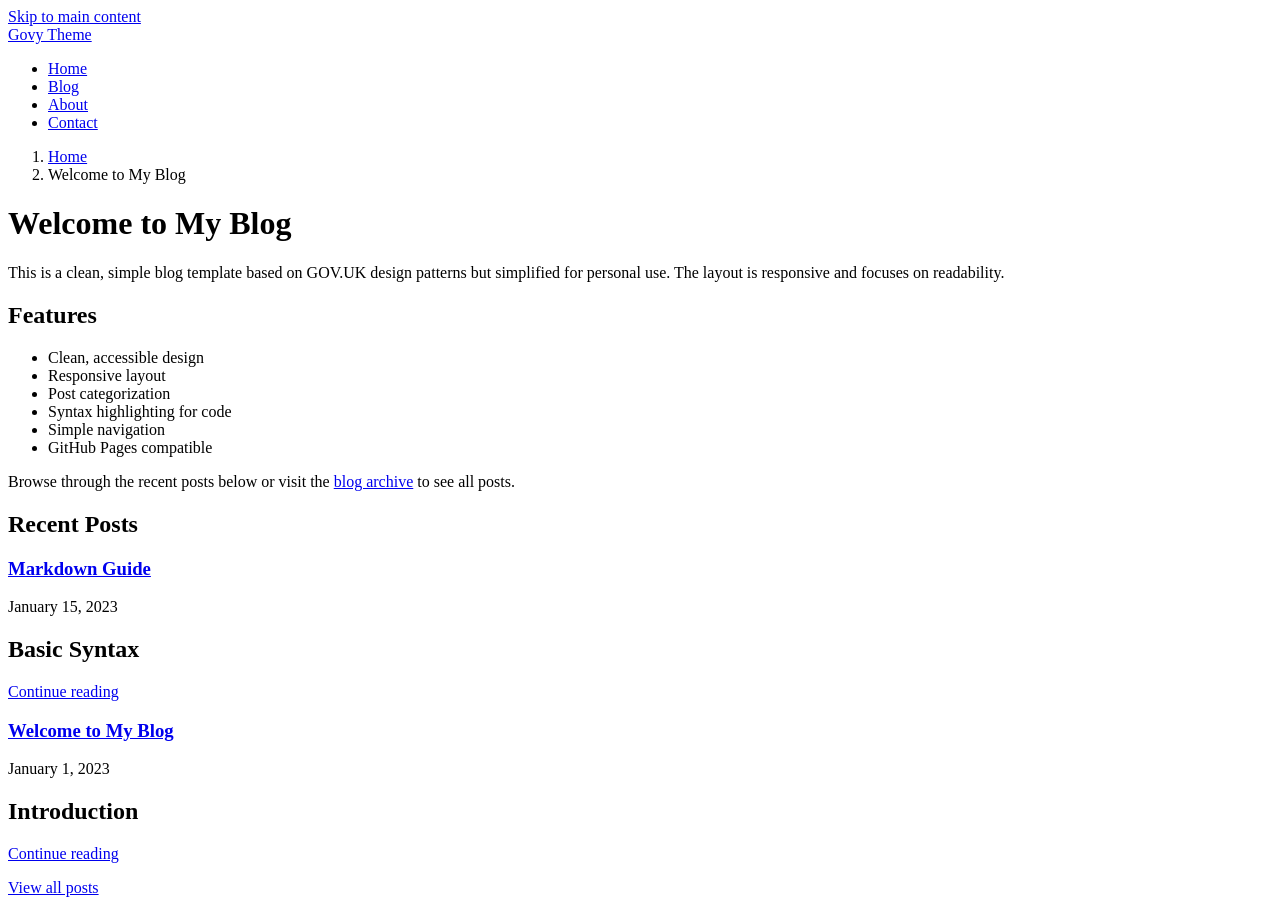
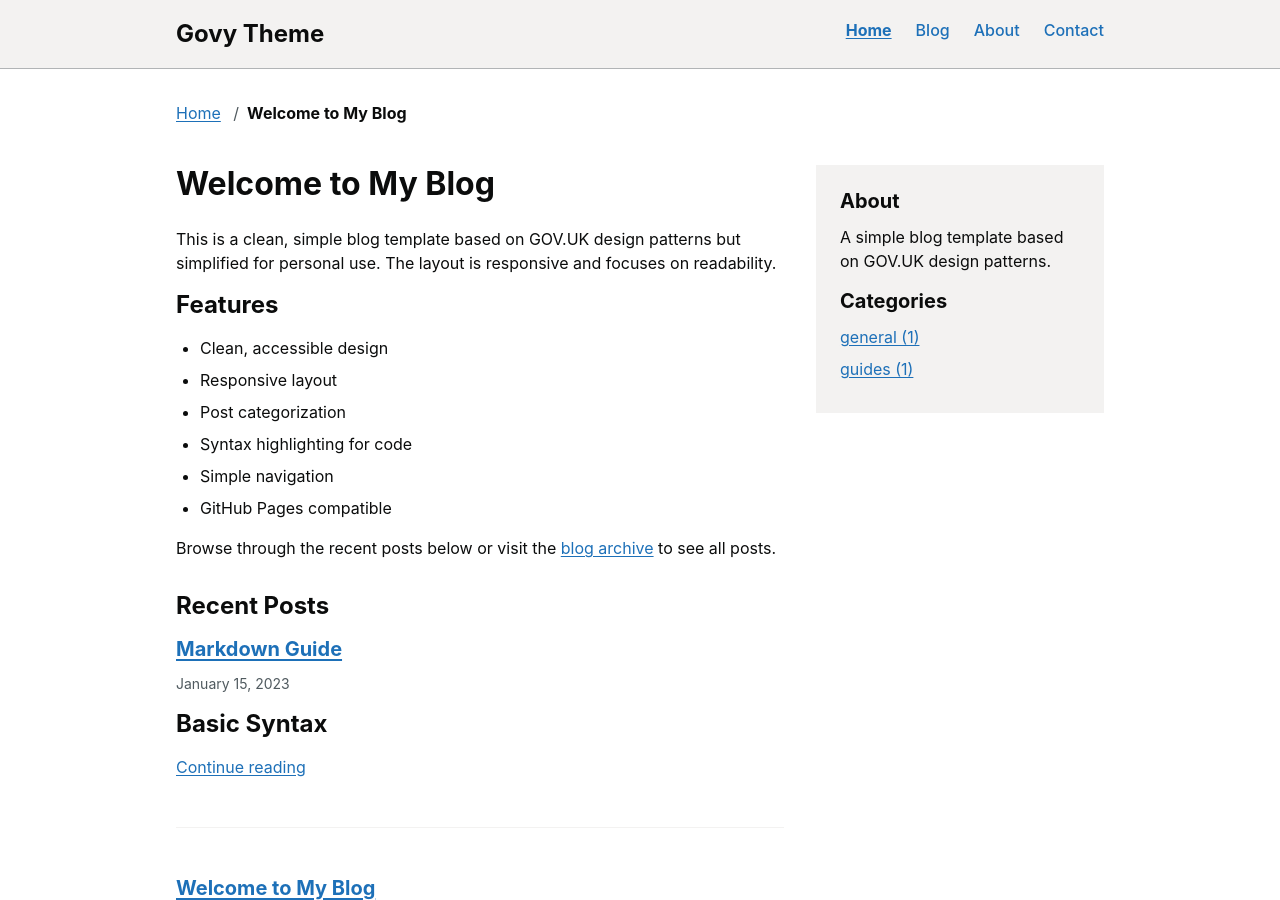
Before and after one commit to telatin/govy-theme, a Jekyll site: the page built from index.md, in a window 1280 px wide and 900 px high. Built offline with Jekyll 4.4.1, drawn with Linux system fonts in a browser that asks for light colours.

Commit message:
Update baseurl (fix)

```diff
--- a/_config.yml
+++ b/_config.yml
@@ -2,8 +2,8 @@ title: Govy Theme
 email: your-email@example.com
 description: >-
   A simple blog template based on GOV.UK design patterns.
-baseurl: "https://telatin.github.io/govy-theme/" # the subpath of your site, e.g. /blog
-url: "" # the base hostname & protocol for your site, e.g. http://example.com
+url: "https://telatin.github.io" # the base hostname & protocol for your site
+baseurl: "/govy-theme" # the subpath of your site, e.g. /blog
 twitter_username: jekyllrb
 github_username: jekyll
 
```
